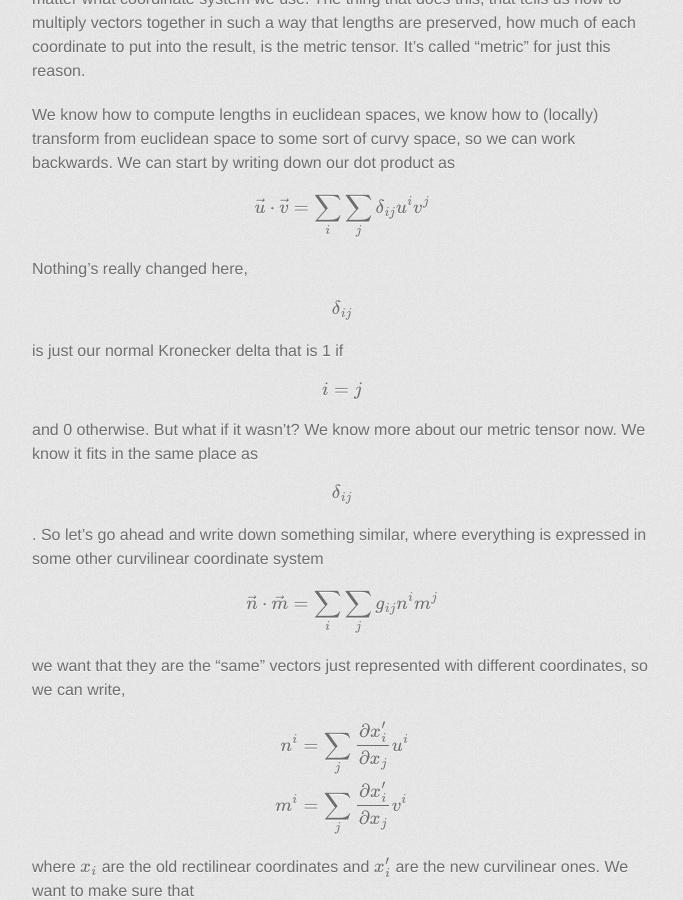
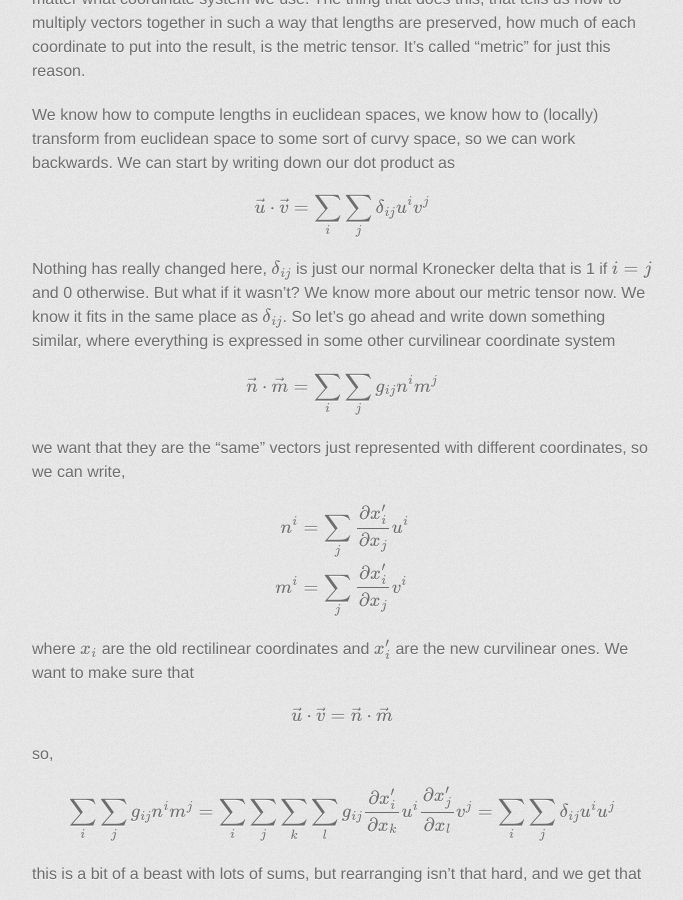
Before and after one commit to edinburgh-rbm/mois-examples, a Jekyll site: the page built from metrics/notes.md, in a window 1280 px wide and 900 px high, scrolled down 1729 px. Shown: the whole window, without its empty margins (298-981 px from the left). Built offline with Jekyll 4.4.1, drawn with Linux system fonts in a browser that asks for light colours; some web fonts are replaced; formulas are drawn with MathJax 3; a script that is not in the unit is left out.

Commit message:
add notes on metric tensors

```diff
--- a/metrics/notes.md
+++ b/metrics/notes.md
@@ -108,15 +108,15 @@ $$
 \vec{u} \cdot \vec{v} = \sum_i \sum_j \delta_{ij} u^i v^j
 $$
 
-Nothing's really changed here,
-\\[\delta_{ij}\\]
+Nothing has really changed here,
+\\(\delta_{ij}\\)
 is just our normal
 Kronecker delta that is 1 if
-\\[i = j\\]
+\\(i = j\\)
 and 0 otherwise. But what if it
 wasn't? We know more about our metric tensor now. We know it fits in
 the same place as
-\\[\delta_{ij}\\].
+\\(\delta_{ij}\\).
 So let's go ahead and write down
 something similar, where everything is expressed in some other
 curvilinear coordinate system
```
